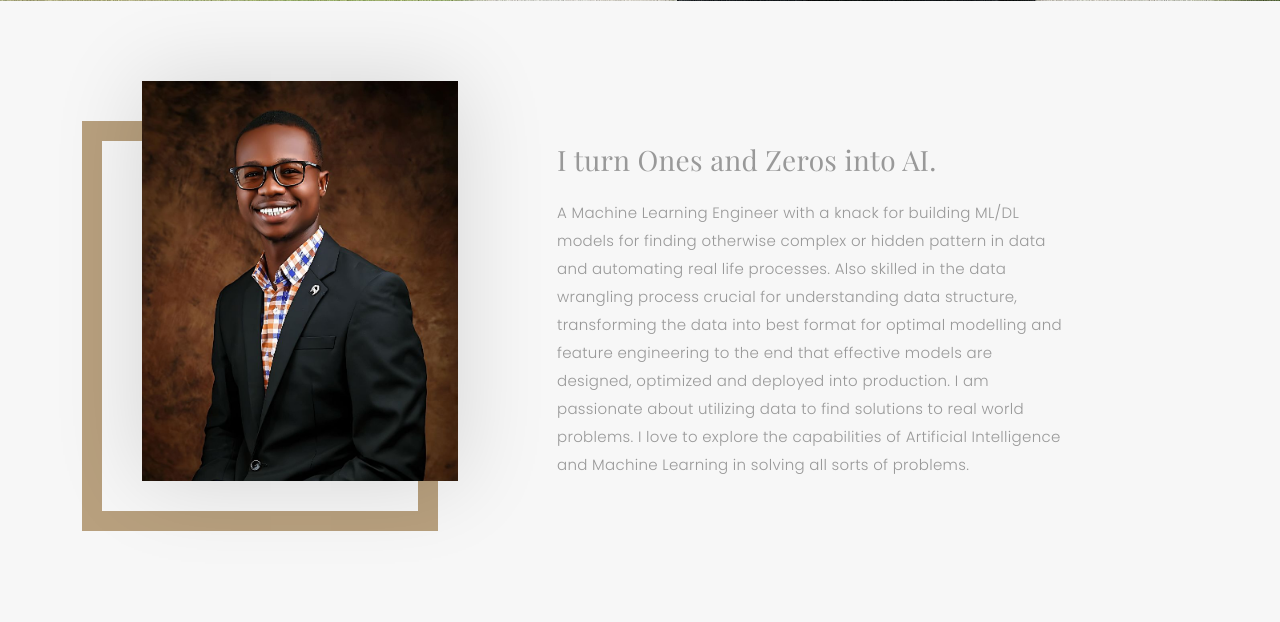
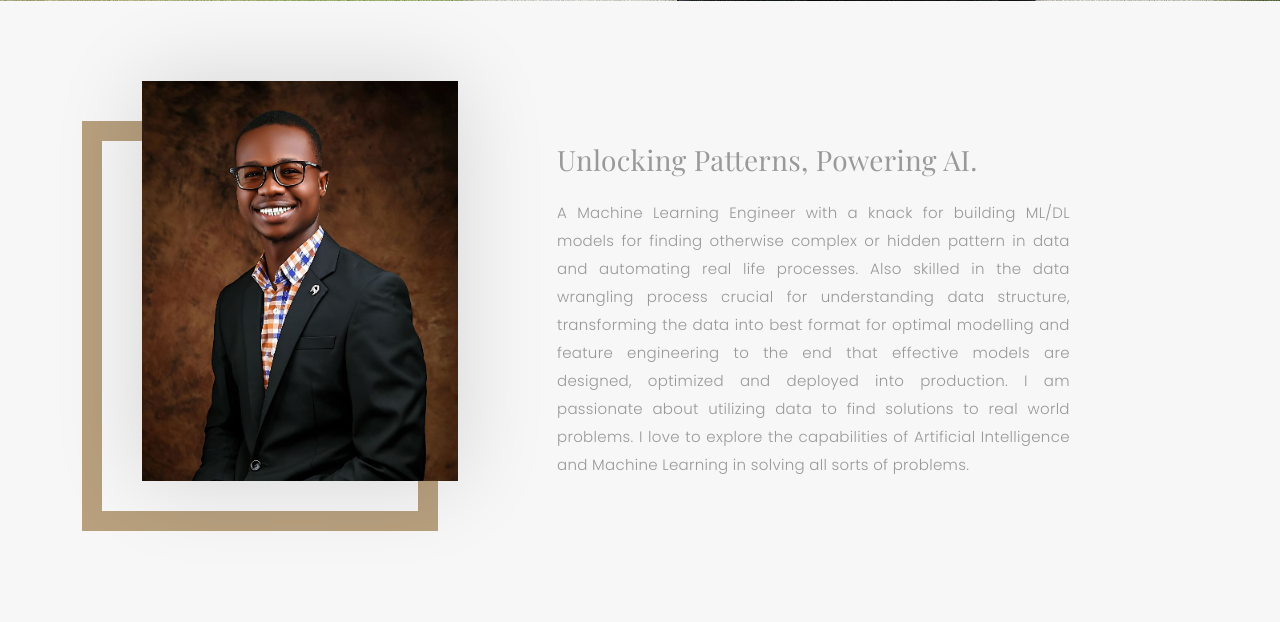
Before and after one commit to Pharvy-U/myweb, a Django app: page / in a window 1280 px wide. Shown: the part 799-1421 px from the top of the page. Run offline with Django 4.2, Linux system fonts and the light colour scheme; data comes from the database, SQL or seed files in the repository; data that the repository does not hold is empty; some libraries are stand-ins or nearby versions; some web fonts are replaced.

Commit message:
Modify about section title

```diff
--- a/portfolio/templates/portfolio/about.html
+++ b/portfolio/templates/portfolio/about.html
@@ -16,7 +16,7 @@
           <div class="col-lg-7">
             <div class="about-descr">
 
-              <p class="p-heading">I turn Ones and Zeros into AI.</p>
+              <p class="p-heading">Unlocking Patterns, Powering AI.</p>
               <p class="separator">A Machine Learning Engineer with a knack for building ML/DL models for finding otherwise complex or hidden
                                   pattern in data and automating real life processes. Also skilled in the data wrangling process crucial for
                                   understanding data structure, transforming the data into best format for optimal modelling and feature
--- a/static/css/style.css
+++ b/static/css/style.css
@@ -534,7 +534,7 @@ p {
 #about .about-descr .separator {
   max-width: 80%;
   margin-bottom: 0;
-  text-align: left;
+  text-align: justify;
 }
 
 /*--------------------------------------------------------------
```
